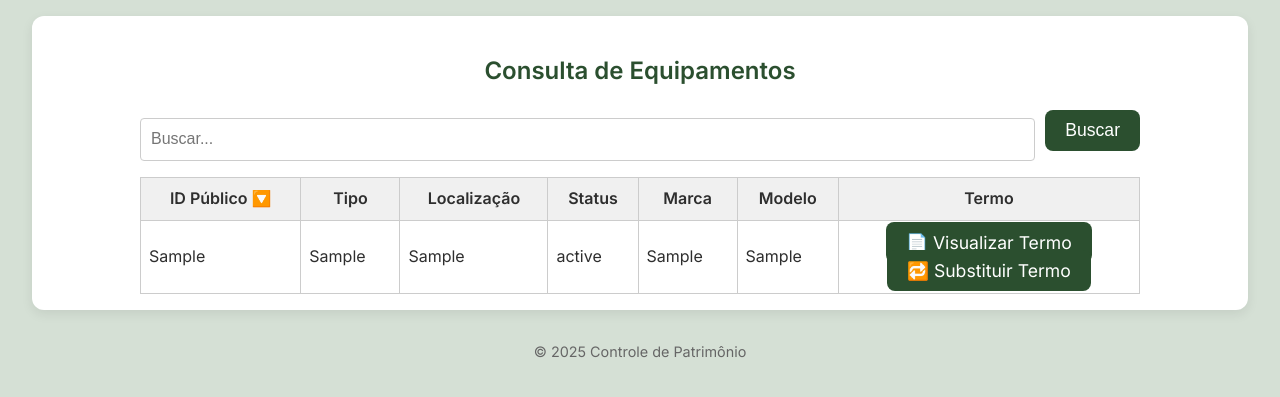
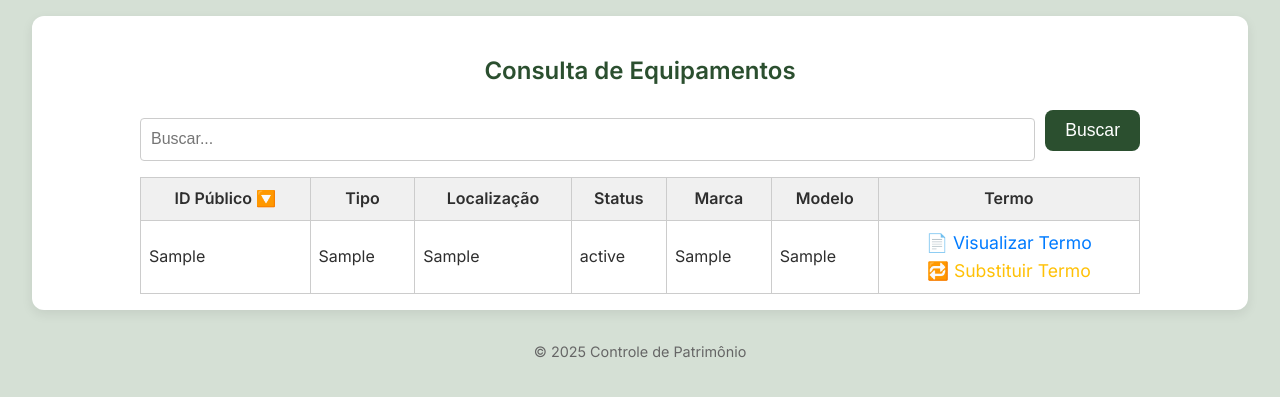
Before and after one commit to Vinicius-crypto/terrano-patrimoniov1, a Flask app: page /consulta in a window 1280 px wide. Shown: the part 277-674 px from the top of the page. Run offline with Flask 3, Linux system fonts and the light colour scheme; a user stored in the database is signed in; tables that the repository leaves empty hold one stand-in row (values such as "Sample post"); parts of the project's set-up code (start-up, migrations or seed data) failed here and were passed over.

Commit message:
feat: Atualização templates consulta

```diff
--- a/templates/consulta.html
+++ b/templates/consulta.html
@@ -39,10 +39,10 @@
         <td style="border: 1px solid #ccc; padding: 8px;">{{ equipamento.modelo }}</td>
         <td style="border: 1px solid #ccc; padding: 8px; text-align: center;">
           {% if equipamento.termo_pdf_path and equipamento.termo_pdf_path != 'None' %}
-            <a href="{{ url_for('ver_termo', id_publico=equipamento.id_publico) }}" target="_blank" rel="noopener noreferrer" class="btn btn-sm btn-link text-primary" style="text-decoration: none;">📄 Visualizar Termo</a><br>
-            <a href="{{ url_for('upload_termo', id_publico=equipamento.id_publico) }}" class="btn btn-sm btn-link text-warning" style="text-decoration: none;">🔁 Substituir Termo</a>
+            <a href="{{ url_for('ver_termo', id_publico=equipamento.id_publico) }}" target="_blank" rel="noopener noreferrer" class="btn btn-sm btn-link text-primary" style="color: #007bff; text-decoration: none; background: none; border: none; box-shadow: none; padding: 0; margin: 0;">📄 Visualizar Termo</a><br>
+            <a href="{{ url_for('upload_termo', id_publico=equipamento.id_publico) }}" class="btn btn-sm btn-link text-warning" style="color: #ffc107; text-decoration: none; background: none; border: none; box-shadow: none; padding: 0; margin: 0;">🔁 Substituir Termo</a>
           {% else %}
-            <a href="{{ url_for('upload_termo', id_publico=equipamento.id_publico) }}" class="btn btn-sm btn-link text-secondary" style="text-decoration: none;">⬆️ Upload Termo</a>
+            <a href="{{ url_for('upload_termo', id_publico=equipamento.id_publico) }}" class="btn btn-sm btn-link text-secondary" style="color: #6c757d; text-decoration: none; background: none; border: none; box-shadow: none; padding: 0; margin: 0;">⬆️ Upload Termo</a>
           {% endif %}
         </td>
       </tr>
```
